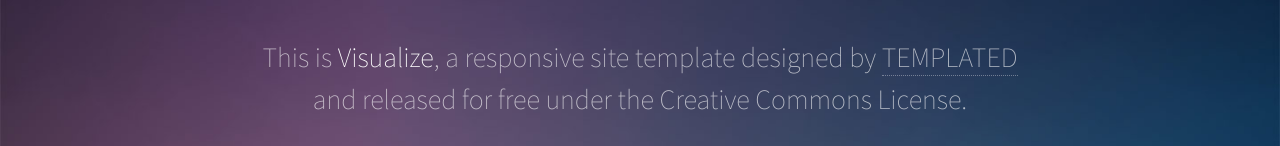
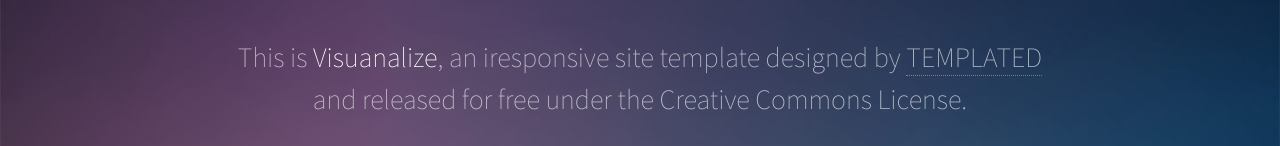
Before and after one commit to ferchunix/curso_git, a plain HTML site: page index.html in a window 1280 px wide. Shown: the part 250-396 px from the top of the page. Drawn offline with Linux system fonts and the light colour scheme.

Commit message:
Modified for first time of index.html

```diff
--- a/index.html
+++ b/index.html
@@ -19,7 +19,7 @@
 				<!-- Header -->
 					<header id="header">
 						<span class="avatar"><img src="images/avatar.jpg" alt="" /></span>
-						<h1>This is <strong>Visualize</strong>, a responsive site template designed by <a href="http://templated.co">TEMPLATED</a><br />
+						<h1>This is <strong>Visuanalize</strong>, an iresponsive site template designed by <a href="http://templated.co">TEMPLATED</a><br />
 						and released for free under the Creative Commons License.</h1>
 						<ul class="icons">
 							<li><a href="#" class="icon style2 fa-twitter"><span class="label">Twitter</span></a></li>
```
